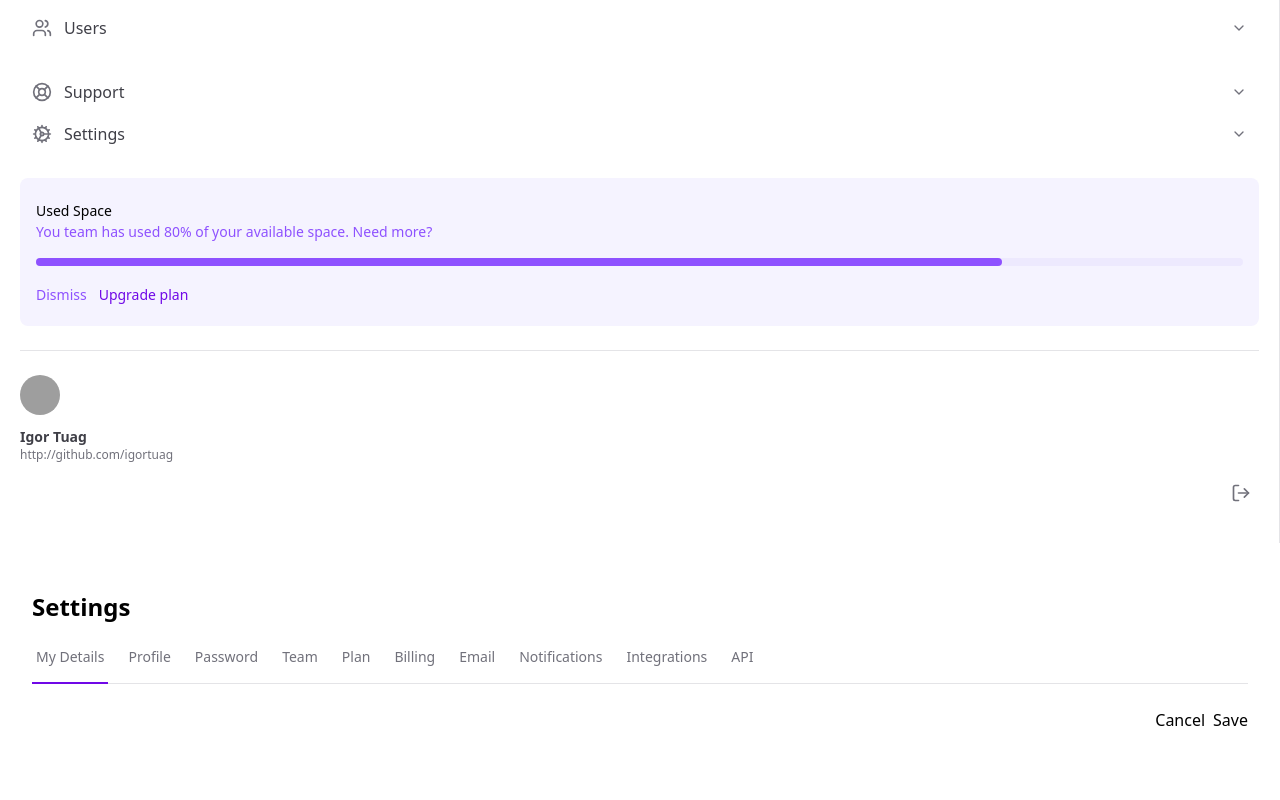
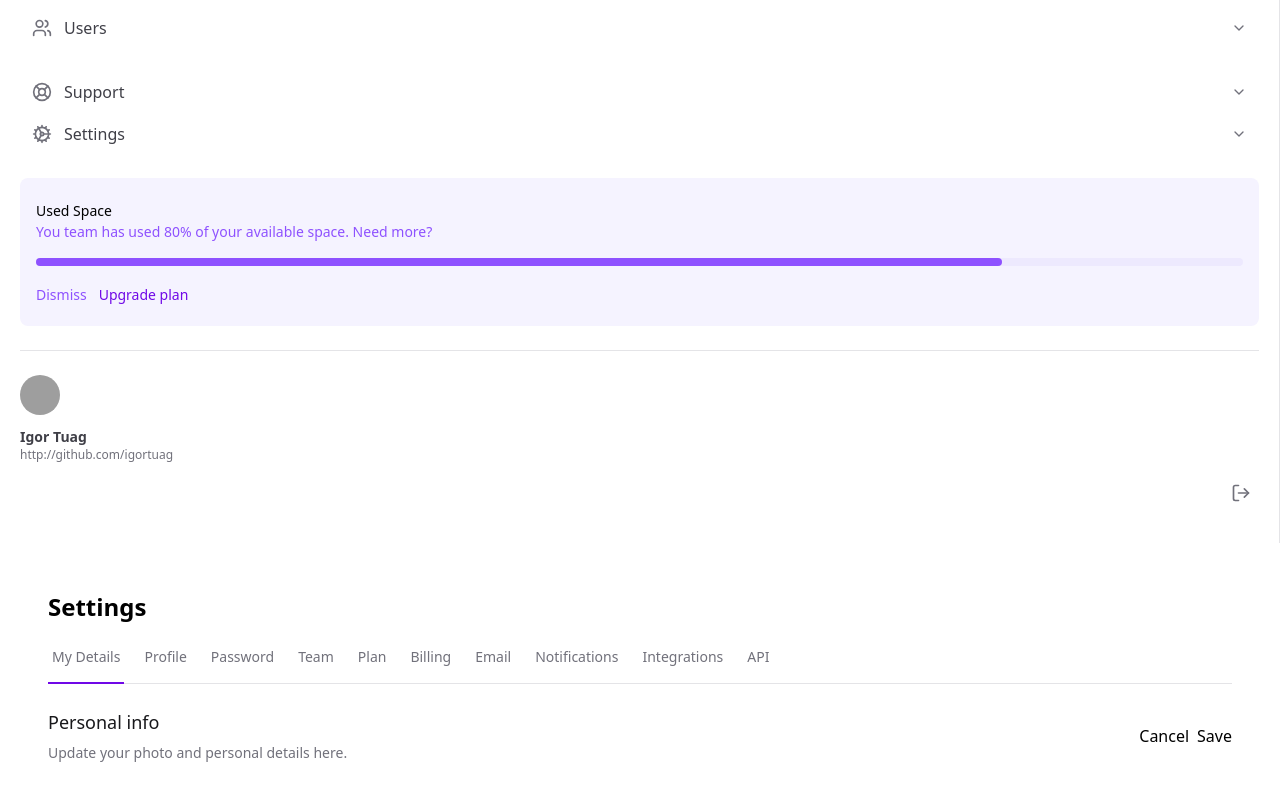
Before and after one commit to igortuag/tailwind-next, a Next.js app: page / in a window 1280 px wide. Shown: the part 352-1152 px from the top of the page. Built offline with nearby package versions, Linux system fonts and the light colour scheme; grey boxes are pictures that could not be loaded.

Commit message:
feat: enhance layout and improve personal info section in Home component

```diff
--- a/src/app/layout.tsx
+++ b/src/app/layout.tsx
@@ -30,7 +30,7 @@ export default function RootLayout({
       >
         <div className="min-h-screen grid grid-cols-app">
           <Sidebar />
-          <main className="px-4 pb-12 pt-8">{children}</main>
+          <main className="px-8 pb-12 pt-8">{children}</main>
         </div>
       </body>
     </html>
--- a/src/app/page.tsx
+++ b/src/app/page.tsx
@@ -9,14 +9,21 @@ export default function Home() {
 
       <div className="mt-6 flex flex-col">
         <div className="flex justify-between items-center">
-          <div></div>
+          <div className="space-y-1">
+            <h2 className="text-lg font-medium text-zinc-900">Personal info</h2>
+            <span className="text-sm text-zinc-500">
+              Update your photo and personal details here.
+            </span>
+          </div>
           <div className="flex items-center gap-2">
             <button type="button">Cancel</button>
-            <button type="submit" form="settings">Save</button>
+            <button type="submit" form="settings">
+              Save
+            </button>
           </div>
         </div>
 
-        <form id="settings-form" action=""></form>
+        <form id="settings-form"></form>
       </div>
     </div>
   );
```
